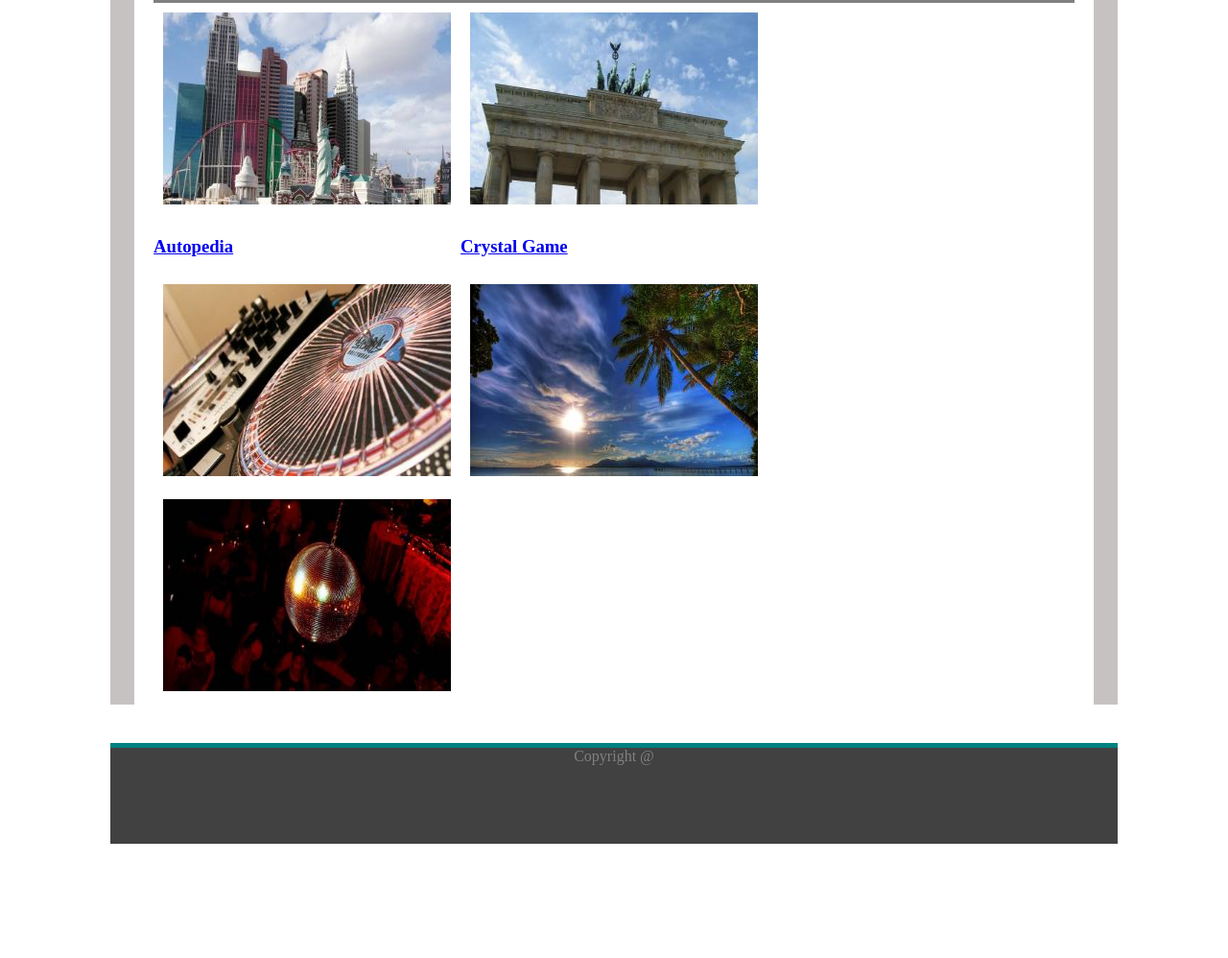
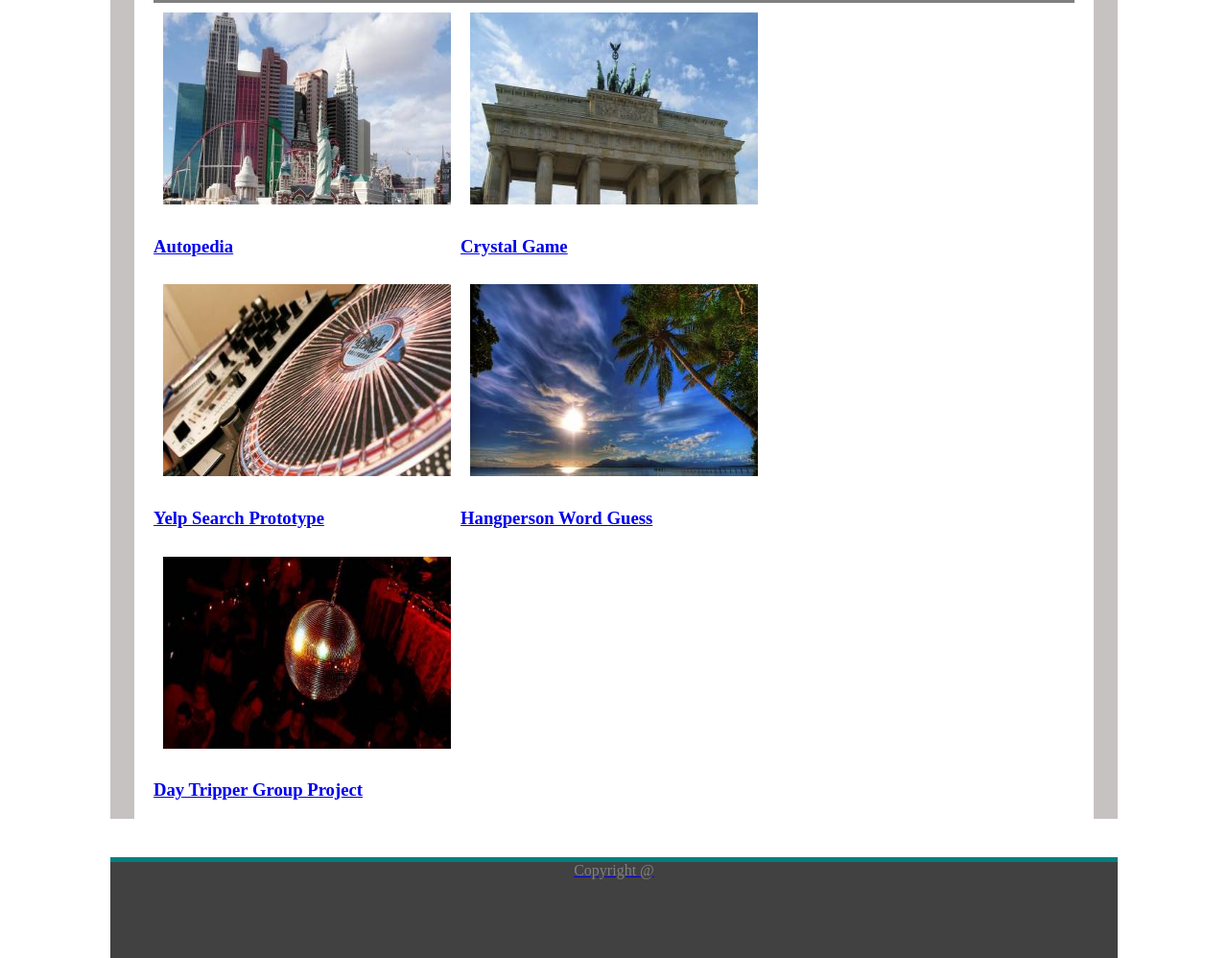
Before and after one commit to bigalr8/Basic-Portfolio, a plain HTML site: page portfolio.html in a window 1280 px wide. Shown: the part 251-1249 px from the top of the page at 96% size. Before the commit the page ends 1130 px from the top, so only its background shows below. Drawn offline with Linux system fonts and the light colour scheme.

Commit message:
added projects to portfolio

```diff
--- a/portfolio.html
+++ b/portfolio.html
@@ -41,16 +41,21 @@
               </div>
               <div class="row">
                   <div class="column">
+                      <a href = "https://bigalr8.github.io/yelp-categories-search/">
                       <img class="image-port image-3" src="images/download_music.jpg">
-
+                      <h3>Yelp Search Prototype</h3>
                   </div>
                   <div class="column">
+                      <a href = "https://bigalr8.github.io/Word-Guess-Game/">
                       <img class="image-port image-4" src="images/download_tech2.jpg">
+                      <h3>Hangperson Word Guess</h3>
                   </div>
                 </div>
                 <div class="row">
                     <div class="column">
+                        <a href = "https://mattwills09.github.io/Day-Tripper/">
                         <img class="image-port image-5" src="images/download_tech3.jpg">
+                        <h3>Day Tripper Group Project</h3>
                     </div>
 
                   </div>
```
